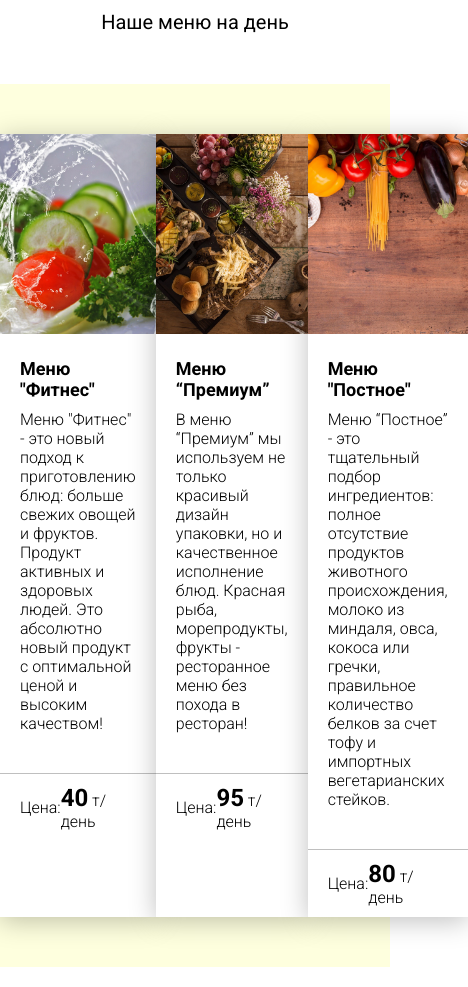
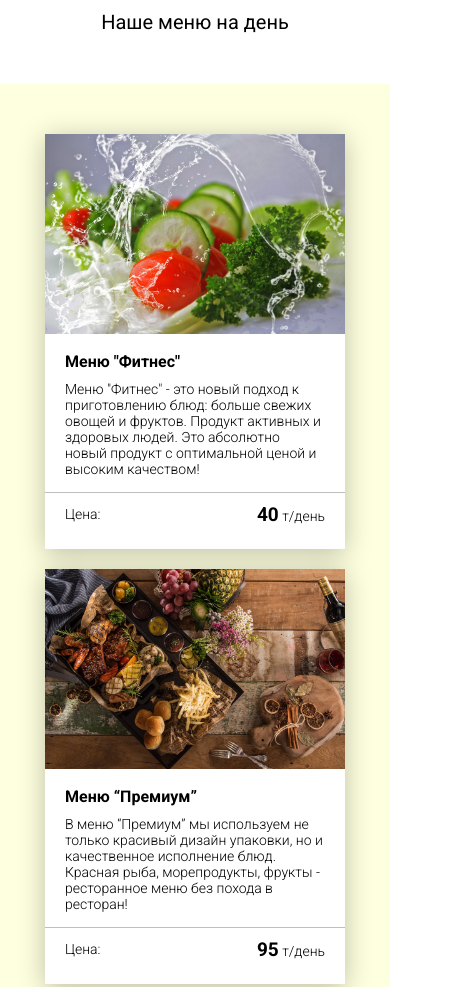
Before and after one commit to izzatPro/SportPit, a website built with webpack: page index.html in a window 390 px wide. Shown: the part 1580-2567 px from the top of the page, 468 px wide, since content can reach past the window. Built offline with nearby package versions, Linux system fonts and the light colour scheme.

Commit message:
Card section complited

```diff
--- a/css/media.css
+++ b/css/media.css
@@ -147,6 +147,15 @@
     .title{
         font-size: 30px;
     }
+    .menu .container {
+    flex-wrap: wrap;
+    }
+    .menu__field .container .menu__item:last-child{
+        margin-top: 30px;
+    }
+    .menu__item {
+        width: 350px;
+    }
 
 }
 @media (max-width: 768px){
@@ -248,6 +257,10 @@
         width: 577px;
         justify-content: space-around;
     }
+    .menu__field .container .menu__item{
+        margin-top: 0px !important;
+        margin-bottom: 20px;
+    }
 }
 @media (max-width: 576px){
     .header__link{
@@ -345,4 +358,21 @@
     .calculating {
         padding-bottom: 0px;
     }
+    .menu__item {
+        width: 300px;
+        min-height: 415px;
+        font-size: 14px;
+    }
+    .menu__item-subtitle {
+        font-size: 16px;
+        margin-top: 15px;
+    }
+    .menu__item-divider {
+        margin-top: 15px;
+    }
+    .menu__item-price span {
+    font-size: 19px;
+    font-weight: 700;
 }
+
+}
```
